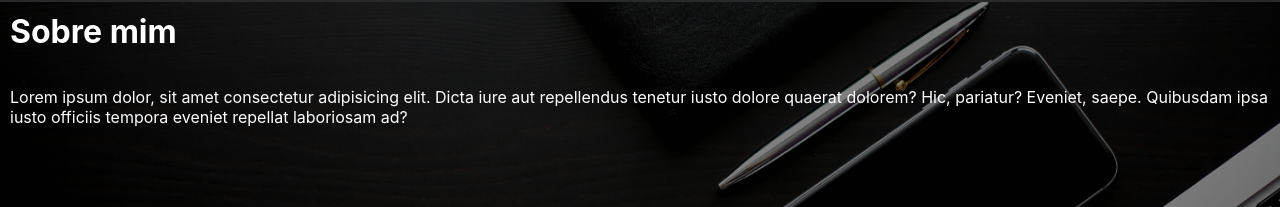
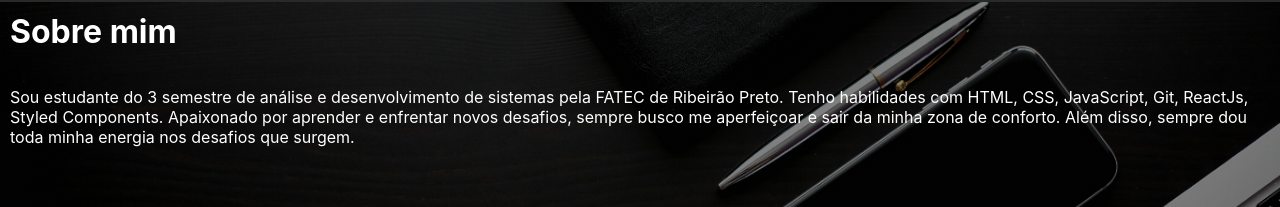
Before and after one commit to guicrisostomo/my-site, a React (Create React App) app: page / in a window 1280 px wide. Shown: the part 303-510 px from the top of the page. Built offline with nearby package versions, Linux system fonts and the light colour scheme.

Commit message:
Change content of the page home

```diff
--- a/src/Pages/Home/index.jsx
+++ b/src/Pages/Home/index.jsx
@@ -22,7 +22,7 @@ export default function Home() {
           </TextAbout>
 
           <TextInfoAbout>
-            Lorem ipsum dolor, sit amet consectetur adipisicing elit. Dicta iure aut repellendus tenetur iusto dolore quaerat dolorem? Hic, pariatur? Eveniet, saepe. Quibusdam ipsa iusto officiis tempora eveniet repellat laboriosam ad?
+            Sou estudante do 3 semestre de análise e desenvolvimento de sistemas pela FATEC de Ribeirão Preto. Tenho habilidades com HTML, CSS, JavaScript, Git, ReactJs, Styled Components. Apaixonado por aprender e enfrentar novos desafios, sempre busco me aperfeiçoar e sair da minha zona de conforto. Além disso, sempre dou toda minha energia nos desafios que surgem.
           </TextInfoAbout>
         </Slide>
 
```
